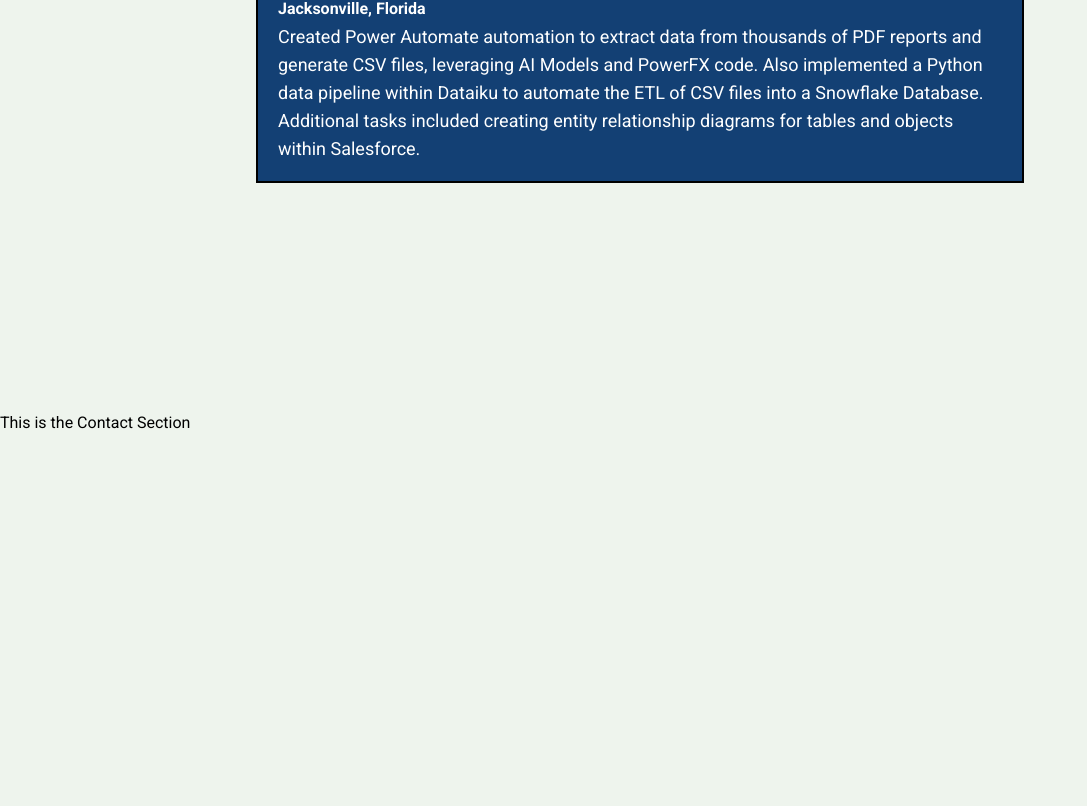
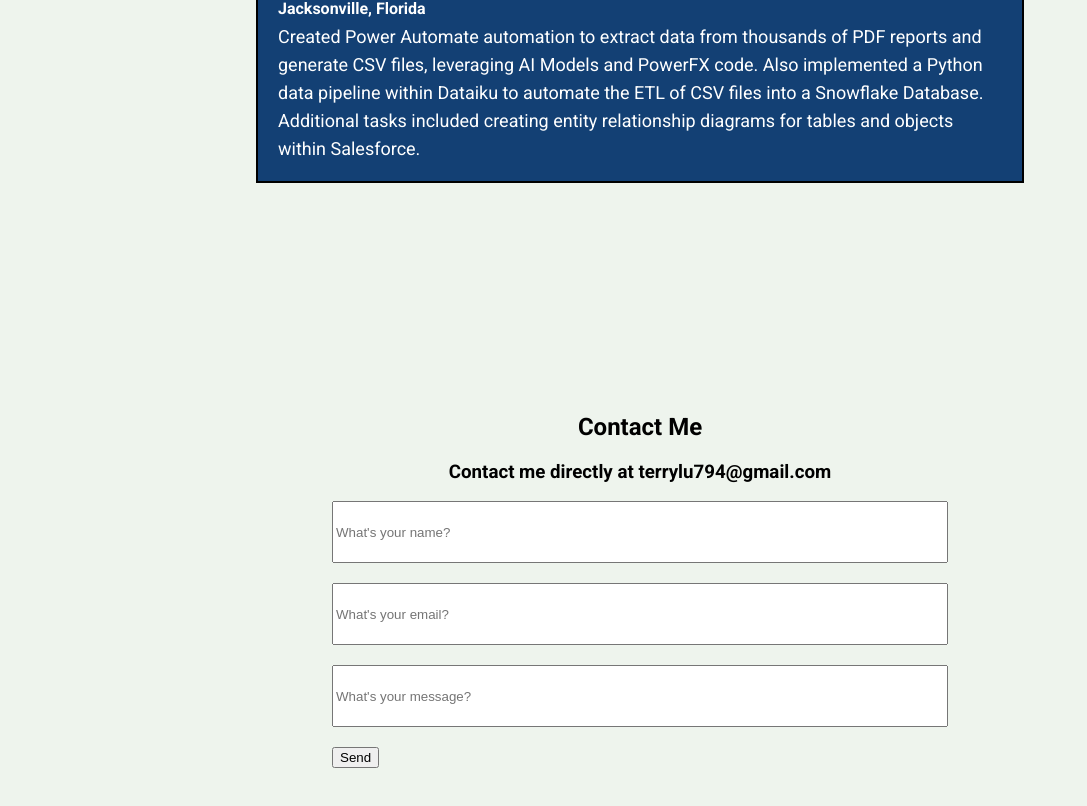
Before and after one commit to terrylu12212/Terry-Portfolio, a React (Create React App) app in the folder webportfolio/: page / in a window 1280 px wide. Shown: the part 4108-4914 px from the top of the page, without its empty margins (0-1087 px from the left). Built offline with nearby package versions, Linux system fonts and the light colour scheme; the HTML template or start-up script is replaced by a standard one.

Commit message:
Worked on Contact Form and Finished Sending Email functionality via EmailJS

```diff
--- a/webportfolio/package.json
+++ b/webportfolio/package.json
@@ -3,11 +3,13 @@
   "version": "0.1.0",
   "private": true,
   "dependencies": {
+    "@emailjs/browser": "^4.4.1",
     "@fortawesome/fontawesome-svg-core": "^6.7.2",
     "@fortawesome/free-brands-svg-icons": "^6.7.2",
     "@fortawesome/free-regular-svg-icons": "^6.7.2",
     "@fortawesome/free-solid-svg-icons": "^6.7.2",
     "@fortawesome/react-fontawesome": "^0.2.2",
+    "axios": "^1.7.9",
     "cra-template": "1.2.0",
     "react": "^19.0.0",
     "react-dom": "^19.0.0",
--- a/webportfolio/src/Contact/Contact.css
+++ b/webportfolio/src/Contact/Contact.css
@@ -1,3 +1,21 @@
 #contact-me {
   height: 1000px;
 }
+
+#contact-me h2, h3{
+  text-align: center;
+}
+
+.form-container {
+  display: flex;
+  width: 60%;
+  margin: 0 auto;
+  justify-content: center;
+}
+
+
+input {
+  width: 608px;
+  height: 56px;
+  margin-bottom: 20px;
+}
--- a/webportfolio/src/Contact/Contact.js
+++ b/webportfolio/src/Contact/Contact.js
@@ -1,9 +1,96 @@
 import "./Contact.css"
+import {useState} from 'react';
+import emailjs from '@emailjs/browser'
 
 const Contact = () => {
+  const [name, setName] = useState('')
+  const[email, setEmail] = useState('')
+  const[message, setMessage] = useState('')
+
+  const handleNameChange = (e) => {
+    setName(e.target.value)
+    console.log(name)
+  }
+
+  const handleEmailChange = (e) => {
+    setEmail(e.target.value)
+    console.log(email)
+  }
+
+  const handleMessageChange = (e) => {
+    setMessage(e.target.value)
+    console.log(message)
+  }
+
+  const handleSubmit = (e) => {
+    e.preventDefault()
+    console.log(name)
+    console.log(email)
+    console.log(message)
+    const serviceId = "service_g6cns1m"
+    const templateId = "template_5c4iejv"
+    const publicKey = "9KU5jdLthGiLChAHF"
+
+    const templateParams = {
+      from_name: name,
+      from_email: email,
+      to_name: "Terry",
+      message: message,
+    }
+
+    emailjs.send(serviceId, templateId, templateParams, publicKey).then((response) =>{
+      console.log("Email sent successfully", response)
+      setName('')
+      setEmail('')
+      setMessage('')
+    }).catch((error) => {
+      console.error('Error sending email:', error)
+    })
+
+  }
+
   return (
     <section id="contact-me">
-      This is the Contact Section
+      <h2>Contact Me</h2>
+      <h3>Contact me directly at terrylu794@gmail.com</h3>
+      <div className="form-container">
+      <form onSubmit={handleSubmit}>
+      <div>
+        <input
+          id="name"
+          type="text"
+          placeholder="What's your name?"
+          value={name}
+          onChange={handleNameChange}
+          required
+        />
+        </div>
+
+        <div>
+        <input
+          id="email"
+          type="text"
+          placeholder="What's your email?"
+          value={email}
+          onChange={handleEmailChange}
+          required
+        />
+        </div>
+
+        <div>
+        <input
+          id="message"
+          type="textarea"
+          placeholder="What's your message?"
+          value={message}
+          onChange={handleMessageChange}
+          required
+        />
+        </div>
+        <button type = "Submit">Send</button>
+      </form>
+      </div>
+
     </section>
   )
 }
```
Also changed, not shown: 1 other file (tests, documents, lock files or other folders).
